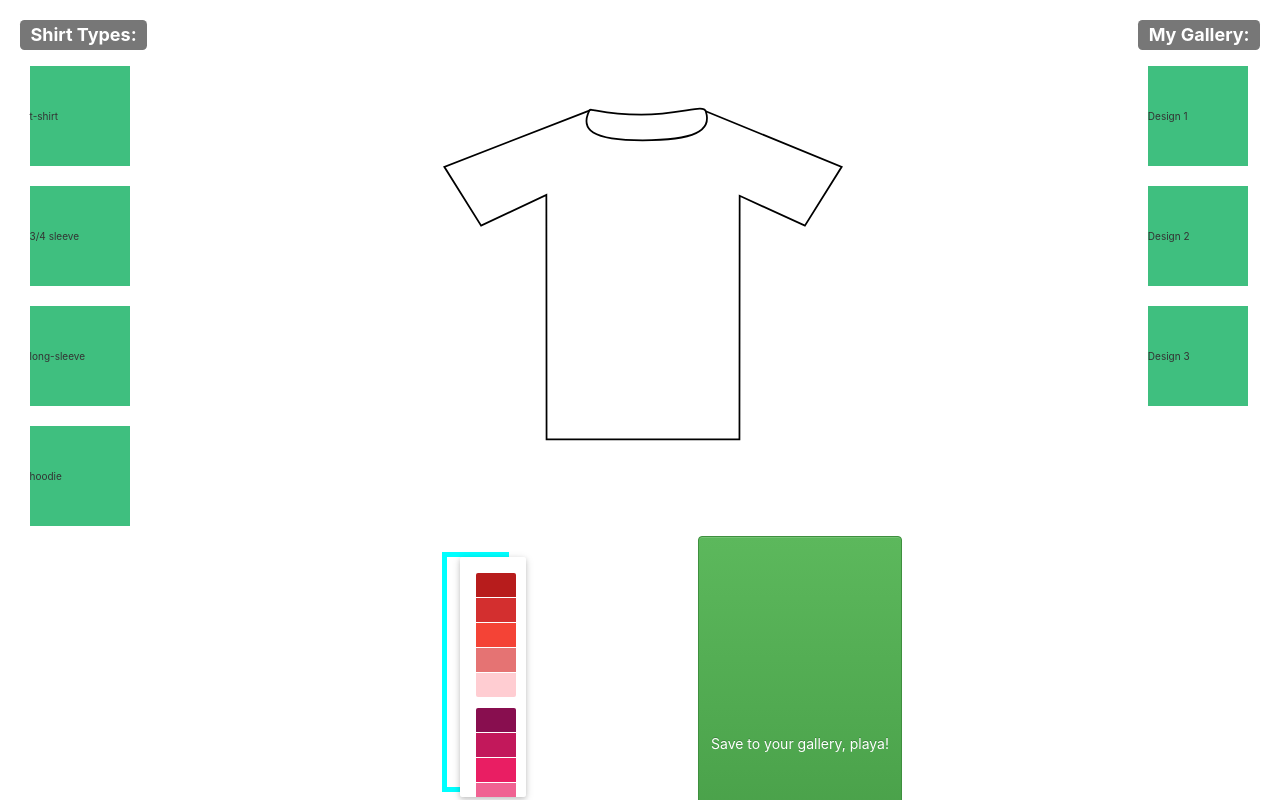
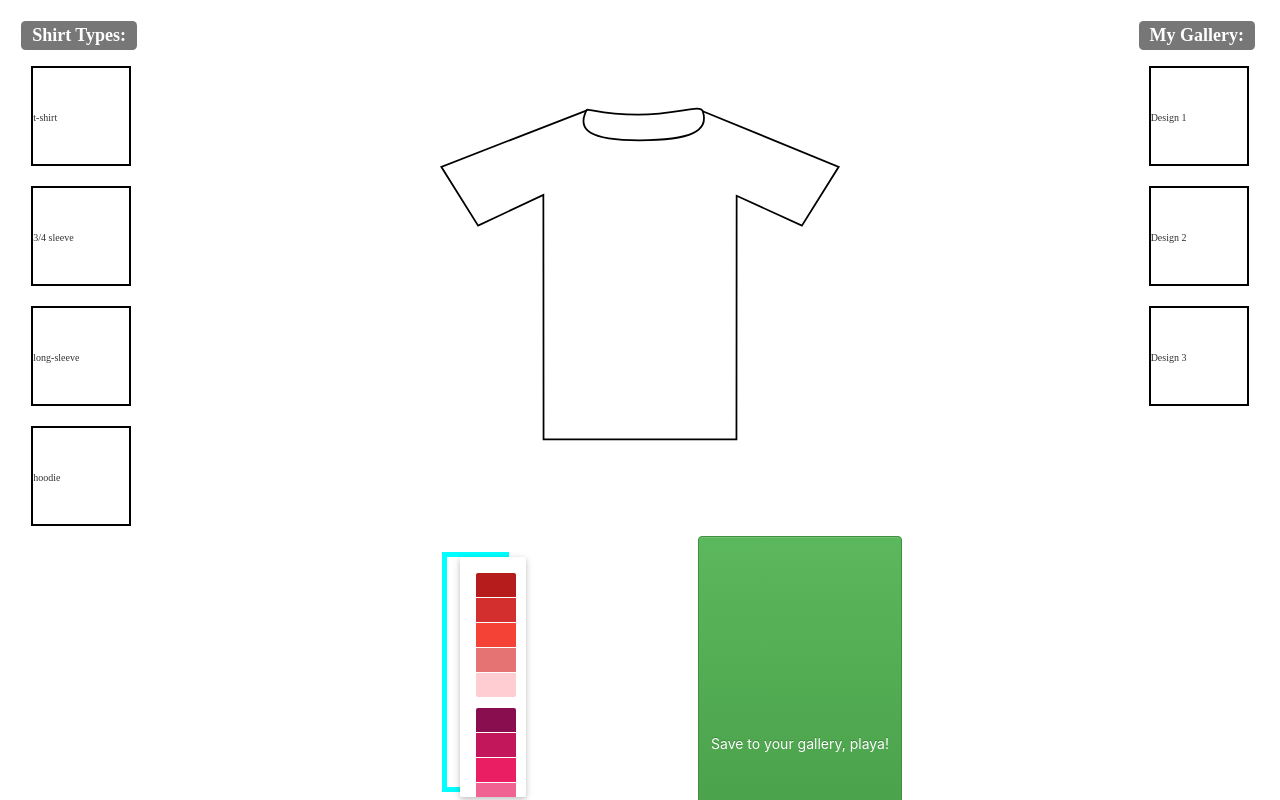
Before and after one commit to jshin1/Outfit-Lab, a React (Create React App) app: page / in a window 1280 px wide. Shown: the top 800 px of the page. Built offline with nearby package versions, Linux system fonts and the light colour scheme.

Commit message:
working picker

```diff
--- a/src/App.css
+++ b/src/App.css
@@ -1,6 +1,8 @@
 
 .wrapper-1 {
   display: flex;
+  font-size: 5em;
+  font-family: nevis;
   flex-direction: row;
   justify-content: space-around;
 }
@@ -18,7 +20,8 @@
   height: 100px;
   width: 100px;
   font-size: 10px;
-  background: #3FBF7F;
+  background: none;
+  border:2px solid black;
   margin: 10px;
   line-height: 100px;
 }
@@ -44,7 +47,7 @@
   padding-top: 5%;
   width: 50vh;
   height: 50vh;
-  fill:none;
+  /* fill:none; */
   stroke:#000;
   stroke-miterlimit:10;
   stroke-width:2px;
--- a/src/components/Canvas.js
+++ b/src/components/Canvas.js
@@ -10,7 +10,7 @@ class Canvas extends Component {
       <div class="canvas-container">
       {
         <div>
-        <svg class="shirt-1" xmlns="http://www.w3.org/2000/svg" viewBox="0 0 458.13 380.91"><defs>></defs>
+        <svg class="shirt-1" fill={this.props.shirtColor} xmlns="http://www.w3.org/2000/svg" viewBox="0 0 458.13 380.91"><defs>></defs>
         <polyline class="shirt-1" points="300.92 4.1 456.65 67.7 414.48 135.09 339.76 100.9 339.54 379.91 182.62 379.91 275.52 379.91 118.61 379.91 118.39 99.88 43.66 135.09 1.49 67.7 167.54 3.32"/>
         <path class="shirt-1" d="M300.92,4.1c7.63,22.52-13.25,33.18-72.3,33.18s-71.39-12.52-61.08-34c1.78-3.69,12.9,4.55,59.56,4.55S298-4.63,300.92,4.1Z"/></svg>
         </div>
--- a/src/components/Color.js
+++ b/src/components/Color.js
@@ -3,18 +3,14 @@ import { SwatchesPicker } from 'react-color';
 
 class Color extends Component {
 
-  state = {
-    color: 'black'
-  }
-
   onSwatchChange = (color) => {
-    console.log(color.hex)
+    console.log(color)
   }
 
   render() {
     return (
       <SwatchesPicker className='color-picker'
-        color={this.state.color} onChange={this.onSwatchChange}
+         onChange={this.props.changeColor}
       />
     );
   }
--- a/src/containers/EditorContainer.js
+++ b/src/containers/EditorContainer.js
@@ -9,7 +9,10 @@ class EditorContainer extends Component {
     return (
       <div>
       <div class="editor-container">
-      <Color shirtColor={this.props.shirtColor} />
+      <Color
+        shirtColor={this.props.shirtColor}
+        changeColor={this.props.changeColor}
+       />
       </div>
     </div>
     );
--- a/src/containers/MainContainer.js
+++ b/src/containers/MainContainer.js
@@ -12,16 +12,23 @@ class MainContainer extends Component {
     shirtColor: 'none'
   }
 
+  changeColor = (color) => {
+    console.log(color);
+    this.setState({
+      shirtColor: color.hex
+    })
+  }
+
   render() {
     return (
       <div>
         <div className="wrapper-1">
           <ShirtTypeContainer />
-          <Canvas />
+          <Canvas shirtColor={this.state.shirtColor}/>
           <GalleryContainer />
         </div>
         <div className="wrapper-2">
-          <EditorContainer shirtColor={this.state.shirtColor}/>
+          <EditorContainer changeColor={this.changeColor} />
           <Button bsStyle="success">Save to your gallery, playa!</Button>
         </div>
       </div>
```
